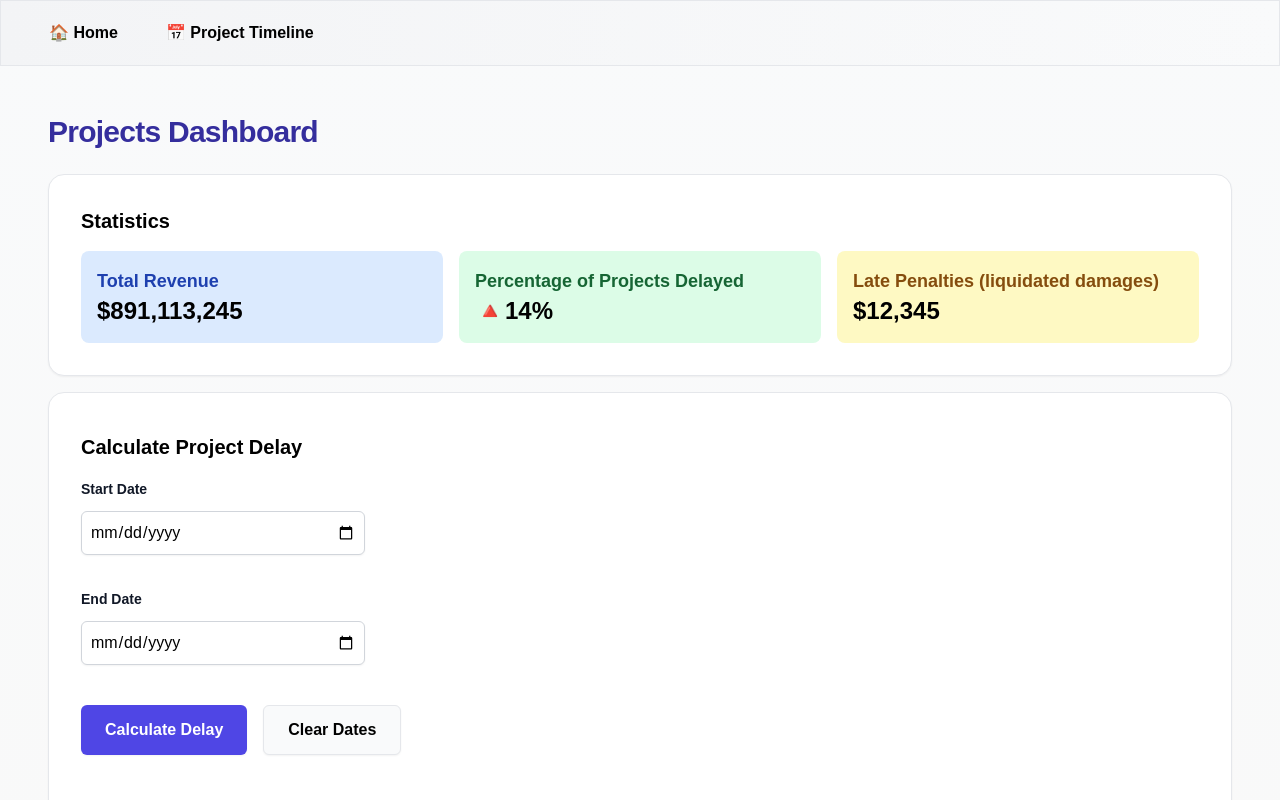
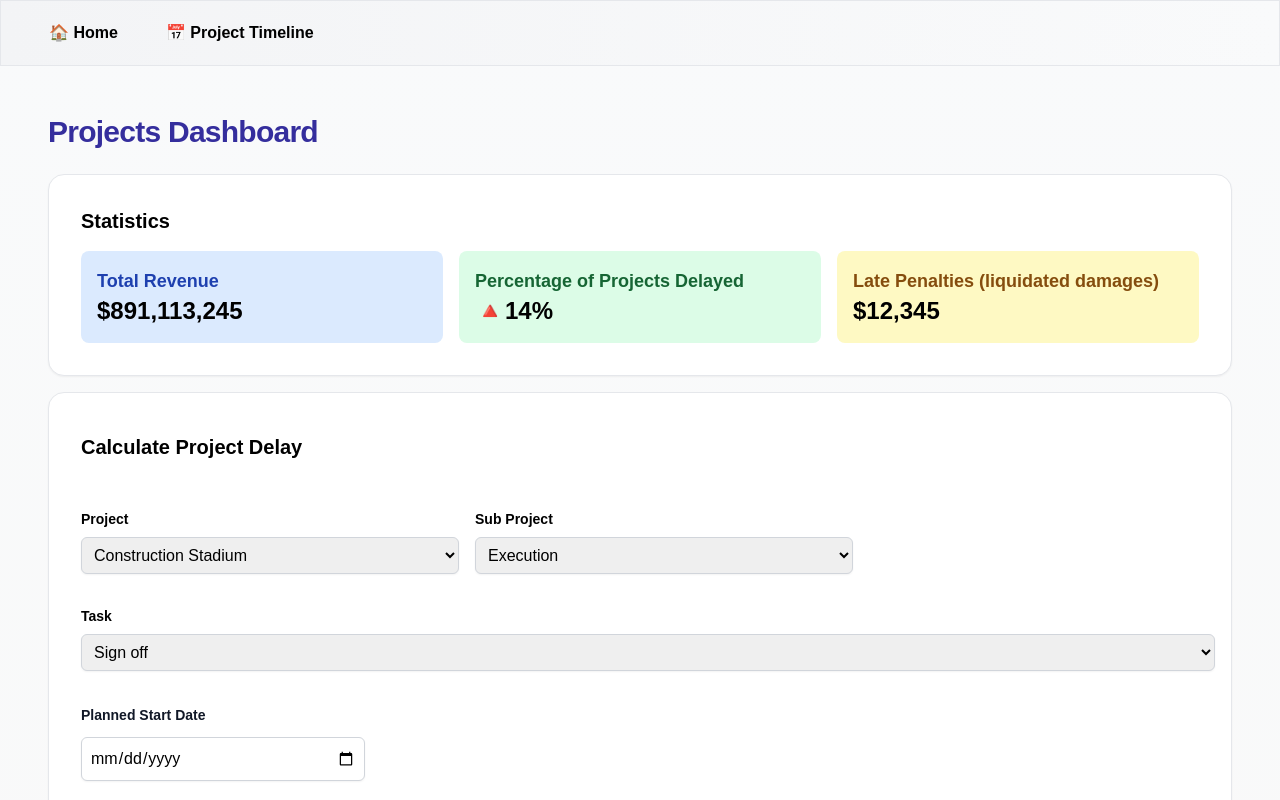
Before and after one commit to oshadhi-vanodhya/project-calculator, a Next.js app: page / in a window 1280 px wide. Shown: the top 800 px of the page. Built offline with nearby package versions, Linux system fonts and the light colour scheme.

Commit message:
update page

```diff
--- a/app/page.tsx
+++ b/app/page.tsx
@@ -106,14 +106,57 @@ export default function Page() {
           <div className="mb-8 mt-4 ml-4">
             <h2
               id="delay-calculation-heading"
-              className="text-xl font-bold mb-4"
+              className="text-xl font-bold mb-8"
             >
               Calculate Project Delay
             </h2>
+            <div className="flex flex-wrap space-x-4 mb-4 mt-4">
+
+
+              <div className="flex-initial w-full md:w-1/3 mb-4 mt-4">
+                <label htmlFor="project" className="block mb-2 text-sm font-semibold">
+                  Project
+                </label>
+                <select
+                  className="block w-full p-2 border border-gray-300 rounded-md shadow-sm focus:ring-2 focus:ring-inset focus:ring-indigo-600"
+                  id="project"
+                  required
+                >
+                  <option value="Construction">Construction Stadium</option>
+                </select>
+              </div>
+
+              <div className="flex-initial w-full md:w-1/3 mb-4 mt-4">
+                <label htmlFor="subproject" className="block mb-2 text-sm font-semibold">
+                  Sub Project
+                </label>
+                <select
+                  className="block w-full p-2 border border-gray-300 rounded-md shadow-sm focus:ring-2 focus:ring-inset focus:ring-indigo-600"
+                  id="subproject"
+                  required
+                >
+                  <option value="Execution">Execution</option>
+                </select>
+              </div>
+            </div>
+            <div className="flex-initial w-full mb-8 mt-4 ">
+              <label htmlFor="task" className="block mb-2 text-sm font-semibold">
+                Task
+              </label>
+              <select
+                className="block w-full p-2 border border-gray-300 rounded-md shadow-sm focus:ring-2 focus:ring-inset focus:ring-indigo-600"
+                id="task"
+                required
+              >
+                <option value="Signoff">Sign off</option>
+              </select>
+            </div>
+
+
 
             <DateInput
               id="start-date"
-              label="Start Date"
+              label="Planned Start Date"
               value={startDate}
               onChange={setStartDate}
               required
@@ -121,7 +164,7 @@ export default function Page() {
 
             <DateInput
               id="end-date"
-              label="End Date"
+              label="Actual Start Date"
               value={endDate}
               onChange={setEndDate}
               required
@@ -153,11 +196,10 @@ export default function Page() {
 
           {message && (
             <div
-              className={`flex space-x-4  mt-10 mb-12 ml-4 mr-4 justify-between  ${
-                isCalculated
-                  ? 'p-4  text-gray-900 bg-indigo-50'
-                  : 'p-0 w-3/4 text-red-600'
-              } rounded-xl`}
+              className={`flex space-x-4 mt-10 mb-12 ml-4 mr-4 justify-between ${isCalculated
+                ? 'p-4 text-gray-900 bg-indigo-50'
+                : 'p-0 w-3/4 text-red-600'
+                } rounded-xl`}
               role="alert"
               aria-live="polite"
             >
@@ -169,13 +211,13 @@ export default function Page() {
                   className="p-3 px-6 bg-indigo-100 border border-solid border-indigo-300 text-md font-semibold text-blue-800 rounded-md leading-6 shadow-sm hover:bg-indigo-50 hover:ring hover:ring-indigo-600 hover:ring-3 hover:ring-offset-4 hover:ring-offset-indigo-100 focus:outline-none focus:ring-2 focus:ring-offset-2 focus:ring-indigo-500"
                   aria-label="View Updated Project Timeline"
                 >
-                  <span aria-hidden="true">✦</span> View Updated Project
-                  Timeline
+                  <span aria-hidden="true">✦</span> View Updated Project Timeline
                 </button>
               )}
             </div>
           )}
         </form>
+
       </div>
     </main>
   );
```
